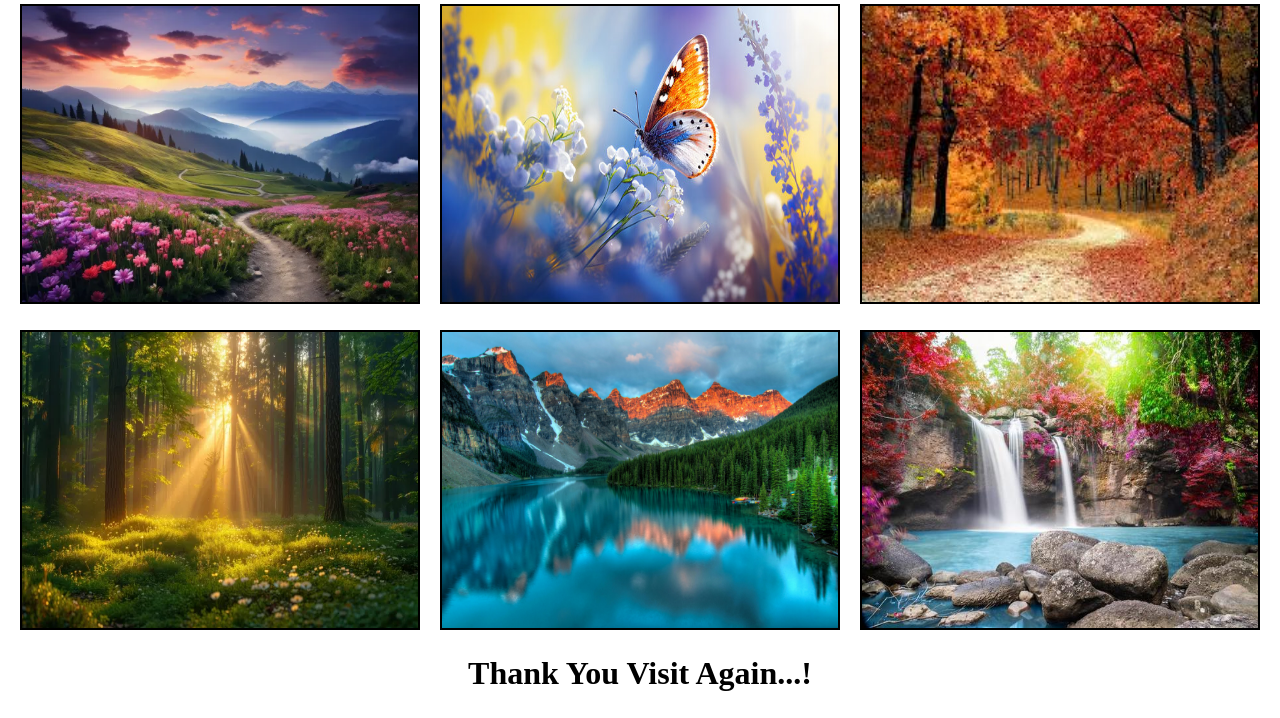
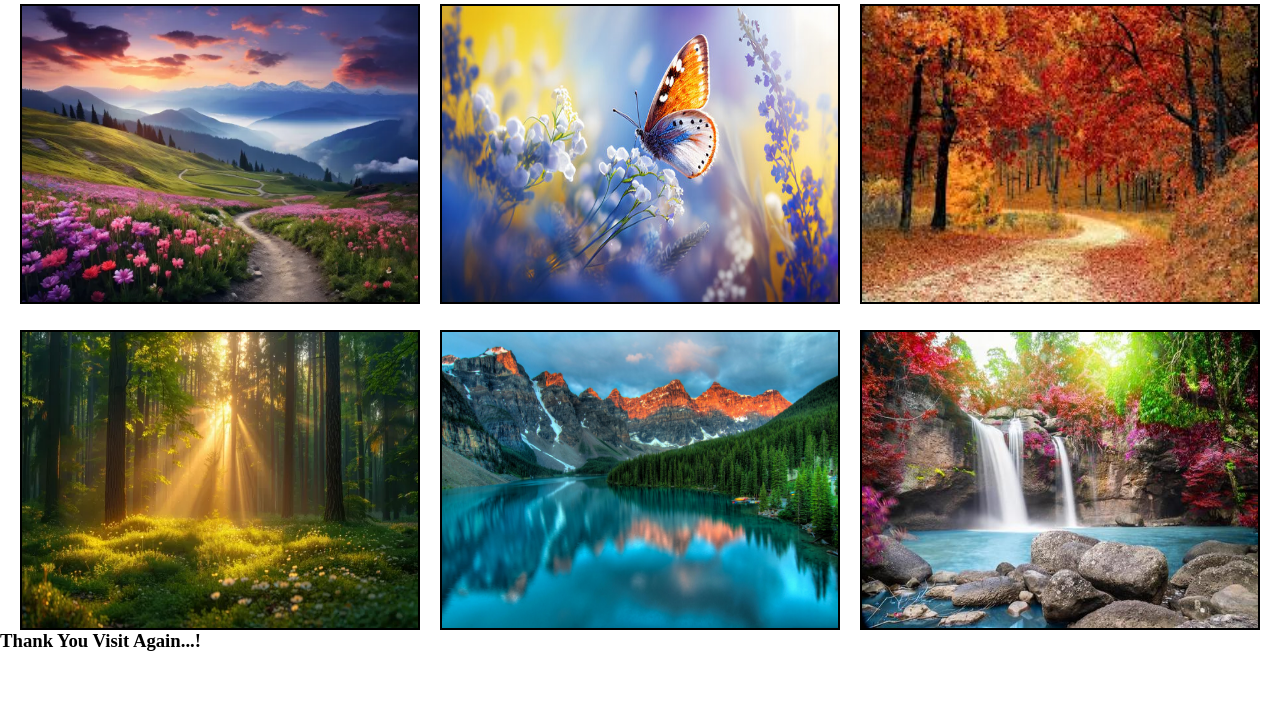
Before and after one commit to Ramyadevim25/GitPractice, a plain HTML site: page index.html in a window 1280 px wide. Shown: the part 84-802 px from the top of the page. Drawn offline with Linux system fonts and the light colour scheme.

Commit message:
Update index.html

```diff
--- a/index.html
+++ b/index.html
@@ -19,6 +19,6 @@
         <img src="travel-to-the-beautiful-colorful-majestic-waterfall-in-national-park-forest-during-autumn-soft-water-of-the-stream-in-the-natural-park-photo.jpg" alt="nature pic6" height="300px" width="400px">
 
     </div>
-    <h1>Thank You Visit Again...!</h1>
+    <h3>Thank You Visit Again...!</h3>
 </body>
 </html>
```
